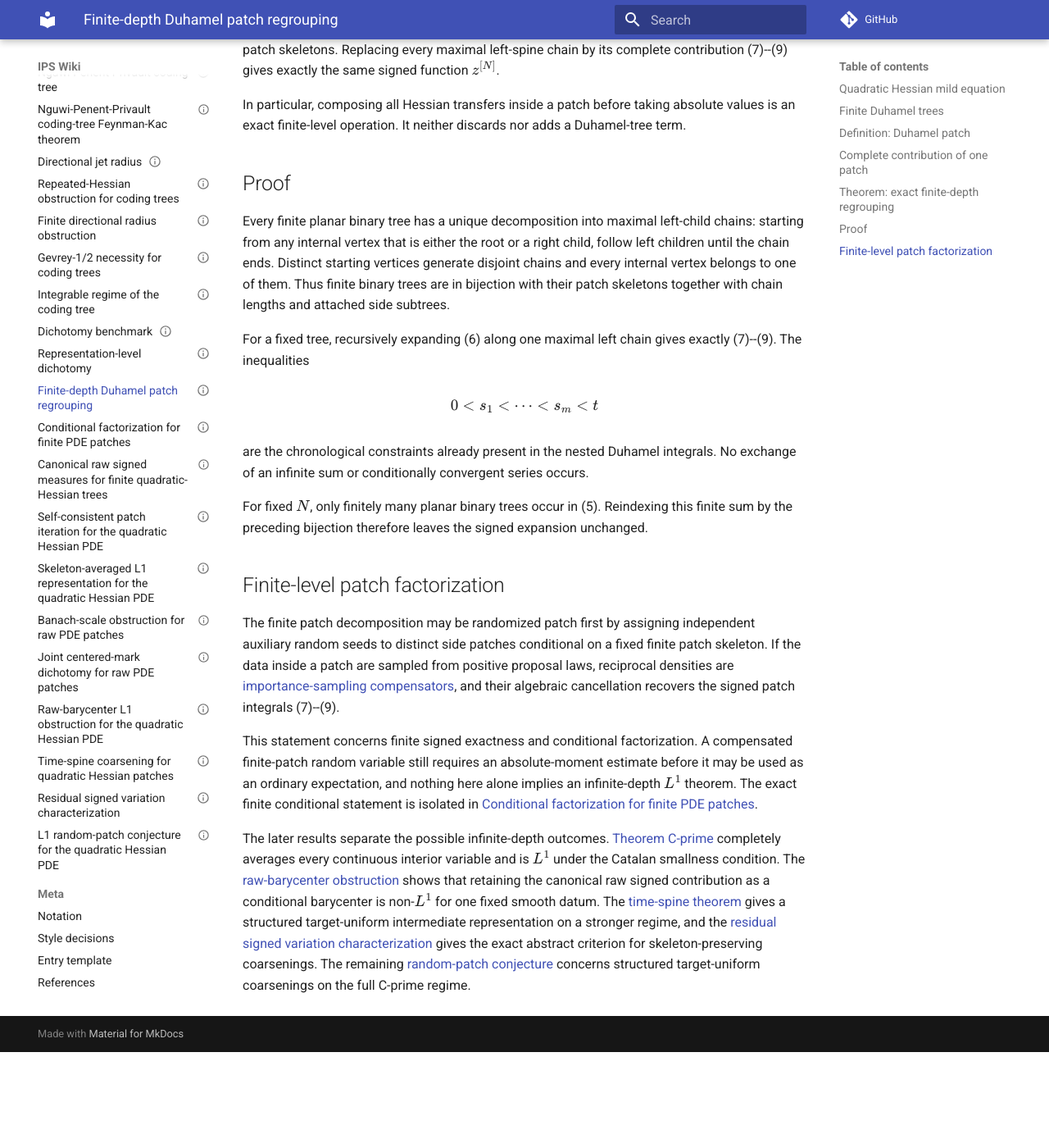
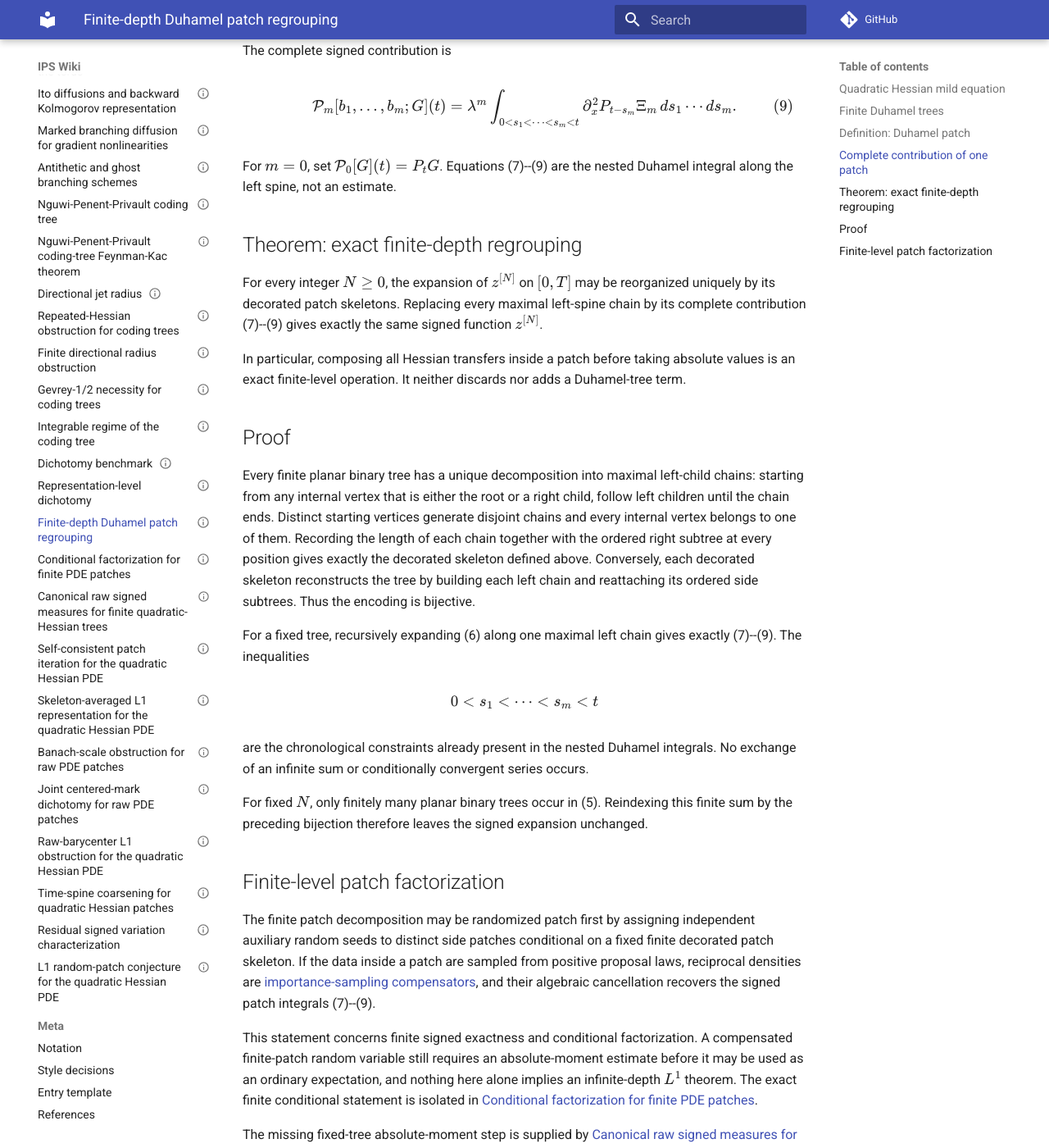
Before and after one commit to maciejgluchowski86-beep/ips-wiki, an MkDocs documentation site: the page built from docs/entries/finite-depth-duhamel-patch-regrouping.md, in a window 1280 px wide and 1400 px high, scrolled down 2782 px. Shown: the whole window at 82% size. Built offline with MkDocs 1.6.1 and Material for MkDocs 9.7.7, drawn with Linux system fonts in a browser that asks for light colours; comment, search, counter and statistics services are not loaded; before the commit the page ends 4065 px from its top, so only the background shows below that; some of the changed text lies outside the part shown.

Commit message:
Make decorated patch skeleton bijection explicit

```diff
--- a/docs/entries/finite-depth-duhamel-patch-regrouping.md
+++ b/docs/entries/finite-depth-duhamel-patch-regrouping.md
@@ -107,7 +107,15 @@ The planar convention records which child continues a patch; it does not change
 
 A *patch* is a maximal chain of internal vertices obtained by repeatedly following the left child. Every internal vertex belongs to exactly one patch. The right child of each vertex is a side subtree; if that right child is internal, it begins another patch.
 
-Contracting every maximal left chain to one vertex gives the *patch skeleton*. Recording the chain lengths and attached side subtrees recovers the original planar tree uniquely.
+Contracting every maximal left chain to one vertex gives the *patch skeleton*. A *decorated patch skeleton* records, for each contracted chain, both its length and the ordered side-subtree attachment slots from the root of the chain to its bottom vertex. This ordered attachment data is part of the definition: a contracted patch graph decorated only by chain lengths need not determine the original planar tree.
+
+Equivalently, if the root maximal-left chain has length \(m\) and successive right subtrees \(\sigma_1,\ldots,\sigma_m\), the decoration at the root is
+
+$$
+(m;D(\sigma_1),\ldots,D(\sigma_m)),
+$$
+
+with the same rule applied recursively. The explicit inverse, and hence the full bijection with finite planar full binary trees, is proved in [Canonical raw signed measures for finite quadratic-Hessian trees](canonical-raw-signed-measures-for-finite-quadratic-hessian-trees.md).
 
 ## Complete contribution of one patch
 
@@ -150,13 +158,13 @@ For \(m=0\), set \(\mathcal P_0[G](t)=P_tG\). Equations (7)--(9) are the nested
 
 ## Theorem: exact finite-depth regrouping
 
-For every integer \(N\geq0\), the expansion of \(z^{[N]}\) on \([0,T]\) may be reorganized uniquely by its patch skeletons. Replacing every maximal left-spine chain by its complete contribution (7)--(9) gives exactly the same signed function \(z^{[N]}\).
+For every integer \(N\geq0\), the expansion of \(z^{[N]}\) on \([0,T]\) may be reorganized uniquely by its decorated patch skeletons. Replacing every maximal left-spine chain by its complete contribution (7)--(9) gives exactly the same signed function \(z^{[N]}\).
 
 In particular, composing all Hessian transfers inside a patch before taking absolute values is an exact finite-level operation. It neither discards nor adds a Duhamel-tree term.
 
 ## Proof
 
-Every finite planar binary tree has a unique decomposition into maximal left-child chains: starting from any internal vertex that is either the root or a right child, follow left children until the chain ends. Distinct starting vertices generate disjoint chains and every internal vertex belongs to one of them. Thus finite binary trees are in bijection with their patch skeletons together with chain lengths and attached side subtrees.
+Every finite planar binary tree has a unique decomposition into maximal left-child chains: starting from any internal vertex that is either the root or a right child, follow left children until the chain ends. Distinct starting vertices generate disjoint chains and every internal vertex belongs to one of them. Recording the length of each chain together with the ordered right subtree at every position gives exactly the decorated skeleton defined above. Conversely, each decorated skeleton reconstructs the tree by building each left chain and reattaching its ordered side subtrees. Thus the encoding is bijective.
 
 For a fixed tree, recursively expanding (6) along one maximal left chain gives exactly (7)--(9). The inequalities
 
@@ -170,8 +178,10 @@ For fixed \(N\), only finitely many planar binary trees occur in (5). Reindexing
 
 ## Finite-level patch factorization
 
-The finite patch decomposition may be randomized patch first by assigning independent auxiliary random seeds to distinct side patches conditional on a fixed finite patch skeleton. If the data inside a patch are sampled from positive proposal laws, reciprocal densities are [importance-sampling compensators](importance-sampling-compensators.md), and their algebraic cancellation recovers the signed patch integrals (7)--(9).
+The finite patch decomposition may be randomized patch first by assigning independent auxiliary random seeds to distinct side patches conditional on a fixed finite decorated patch skeleton. If the data inside a patch are sampled from positive proposal laws, reciprocal densities are [importance-sampling compensators](importance-sampling-compensators.md), and their algebraic cancellation recovers the signed patch integrals (7)--(9).
 
 This statement concerns finite signed exactness and conditional factorization. A compensated finite-patch random variable still requires an absolute-moment estimate before it may be used as an ordinary expectation, and nothing here alone implies an infinite-depth \(L^1\) theorem. The exact finite conditional statement is isolated in [Conditional factorization for finite PDE patches](conditional-factorization-for-finite-pde-patches.md).
 
+The missing fixed-tree absolute-moment step is supplied by [Canonical raw signed measures for finite quadratic-Hessian trees](canonical-raw-signed-measures-for-finite-quadratic-hessian-trees.md): if \(\phi''\in C^\alpha\) for some \(\alpha>0\), every fixed finite tree carries a genuine finite canonical raw signed measure whose total mass is its deterministic Duhamel profile. What can fail at infinite depth is summability of those finite total variations.
+
 The later results separate the possible infinite-depth outcomes. [Theorem C-prime](skeleton-averaged-l1-representation-for-quadratic-hessian-pde.md) completely averages every continuous interior variable and is \(L^1\) under the Catalan smallness condition. The [raw-barycenter obstruction](raw-marked-l1-obstruction-for-quadratic-hessian-pde.md) shows that retaining the canonical raw signed contribution as a conditional barycenter is non-\(L^1\) for one fixed smooth datum. The [time-spine theorem](time-spine-coarsening-for-quadratic-hessian-patches.md) gives a structured target-uniform intermediate representation on a stronger regime, and the [residual signed variation characterization](residual-signed-variation-characterization-for-coarsened-patches.md) gives the exact abstract criterion for skeleton-preserving coarsenings. The remaining [random-patch conjecture](l1-random-patch-conjecture-for-quadratic-hessian-pde.md) concerns structured target-uniform coarsenings on the full C-prime regime.
```
